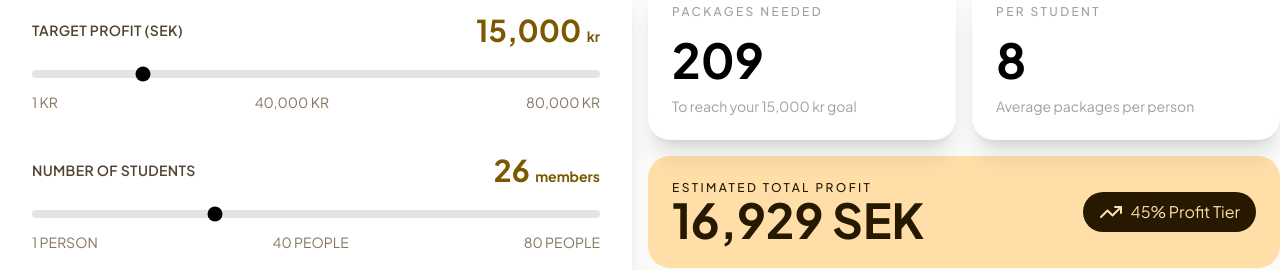
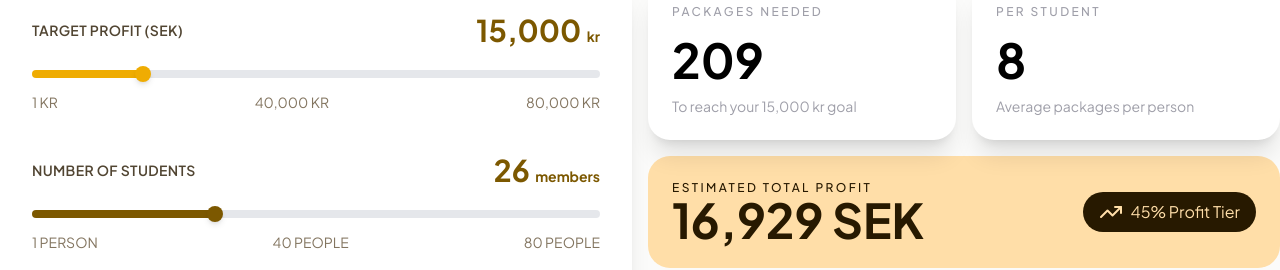
Before and after one commit to apponislam/proteinw-frontend, a Next.js app: page /profit in a window 1280 px wide. Shown: the part 411-681 px from the top of the page. Built offline with nearby package versions, Linux system fonts and the light colour scheme; no server answers.

Commit message:
new thing added

```diff
--- a/components/profit/FundraisingCalculatorLeft.tsx
+++ b/components/profit/FundraisingCalculatorLeft.tsx
@@ -24,7 +24,17 @@ export default function FundraisingCalculatorLeft() {
                             </span>
                         </div>
 
-                        <input type="range" min={1} max={80000} value={targetProfit} onChange={(e) => setTargetProfit(Number(e.target.value))} className="h-2 w-full cursor-pointer appearance-none rounded-full bg-zinc-200 accent-black" />
+                        <input
+                            type="range"
+                            min={1}
+                            max={80000}
+                            value={targetProfit}
+                            onChange={(e) => setTargetProfit(Number(e.target.value))}
+                            style={{
+                                background: `linear-gradient(to right, #EFAC02 ${(targetProfit / 80000) * 100}%, #E5E7EB ${(targetProfit / 80000) * 100}%)`,
+                            }}
+                            className="w-full h-2 rounded-full appearance-none outline-none    [&::-webkit-slider-thumb]:appearance-none [&::-webkit-slider-thumb]:w-4    [&::-webkit-slider-thumb]:h-4    [&::-webkit-slider-thumb]:rounded-full    [&::-webkit-slider-thumb]:bg-[#EFAC02]    [&::-webkit-slider-thumb]:shadow-md"
+                        />
 
                         <div className="mt-2 flex justify-between text-sm text-[#837560]">
                             <span>1 KR</span>
@@ -43,7 +53,17 @@ export default function FundraisingCalculatorLeft() {
                             </span>
                         </div>
 
-                        <input type="range" min={1} max={80} value={students} onChange={(e) => setStudents(Number(e.target.value))} className="h-2 w-full cursor-pointer appearance-none rounded-full bg-zinc-200 accent-black" />
+                        <input
+                            type="range"
+                            min={1}
+                            max={80}
+                            value={students}
+                            onChange={(e) => setStudents(Number(e.target.value))}
+                            style={{
+                                background: `linear-gradient(to right, #7C5800 ${(students / 80) * 100}%, #E5E7EB ${(students / 80) * 100}%)`,
+                            }}
+                            className="w-full h-2 rounded-full appearance-none outline-none [&::-webkit-slider-thumb]:appearance-none [&::-webkit-slider-thumb]:w-4 [&::-webkit-slider-thumb]:h-4  [&::-webkit-slider-thumb]:rounded-full [&::-webkit-slider-thumb]:bg-[#7C5800] [&::-webkit-slider-thumb]:shadow-md"
+                        />
 
                         <div className="mt-2 flex justify-between text-sm text-[#837560]">
                             <span>1 PERSON</span>
--- a/components/sell-with-us/FundraisingSection.tsx
+++ b/components/sell-with-us/FundraisingSection.tsx
@@ -28,6 +28,7 @@ const FundraisingSection = () => {
                         <div className="mt-6 flex gap-3 text-xs font-bold">
                             <span className="bg-[#8F8F8F1A] text-[#2D2D2D] px-4 py-2 rounded-2xl">INGA BLANKETTER</span>
                             <span className="bg-[#8F8F8F1A] text-[#2D2D2D] px-4 py-2 rounded-2xl">QR-KODER</span>
+                            <span className="bg-[#8F8F8F1A] text-[#2D2D2D] px-4 py-2 rounded-2xl">Egna unika länkar</span>
                         </div>
                     </div>
 
```
